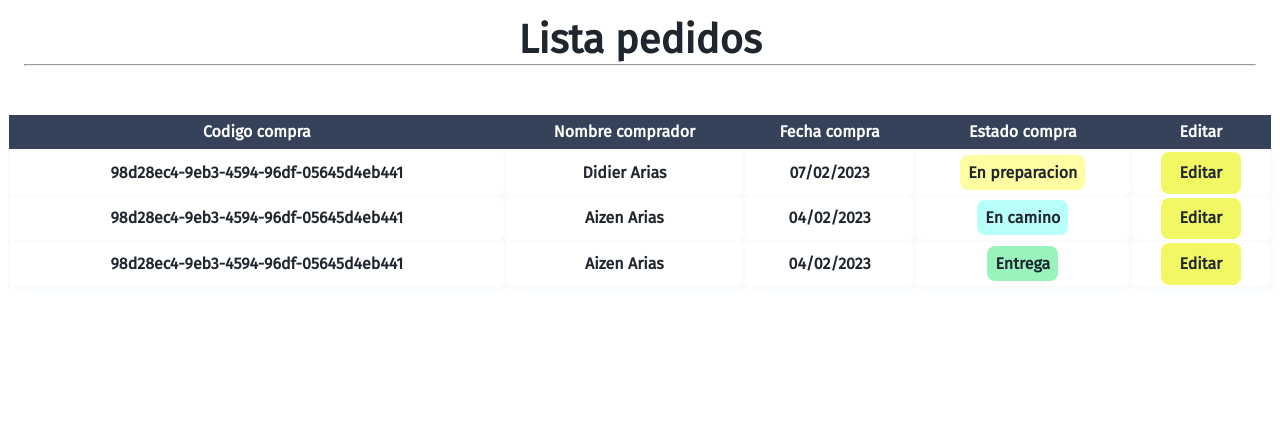
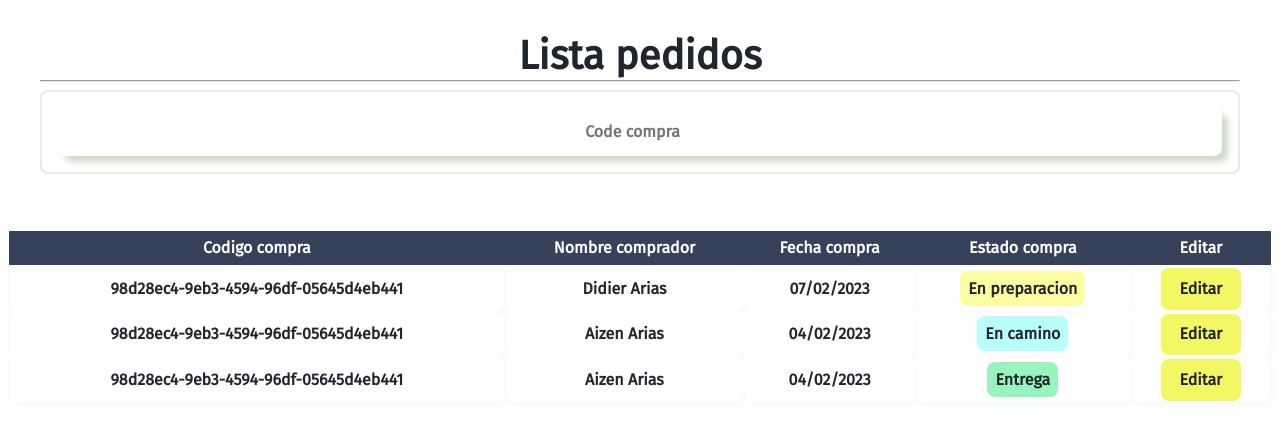
Before and after one commit to DidierDev672/AdminPlayaPez, a Vue app: page /orders in a window 1280 px wide. Shown: the top 440 px of the page. Built offline with nearby package versions, Linux system fonts and the light colour scheme.

Commit message:
Search filter, purchase code field

```diff
--- a/src/views/Order.vue
+++ b/src/views/Order.vue
@@ -52,6 +52,9 @@ export default {
     <div class="content-home">
       <h4>Lista pedidos</h4>
       <hr />
+      <div class="content-search">
+        <input type="search" class="field-text" placeholder="Code compra" />
+      </div>
     </div>
     <table class="table">
       <thead>
@@ -89,7 +92,7 @@ export default {
 }
 
 .content-home {
-  padding: 1rem;
+  padding: 2rem;
 }
 
 .content-home > h4 {
@@ -119,4 +122,31 @@ export default {
   font-size: 1rem;
   line-height: 2rem;
 }
+
+.content-search {
+  display: flex;
+  flex-direction: column;
+  gap: 20px;
+  justify-content: center;
+}
+
+.content-search {
+  border: 2px solid #E8EAE6;
+  border-radius: 0.5rem;
+  padding: 1rem;
+}
+
+.field-text {
+  border: none;
+  border-radius: 0.5rem;
+  box-shadow: 6px 6px 6px #CFDAC8;
+  text-align: center;
+  padding: 0.5rem;
+}
+
+.field-text {
+  font-weight: 800;
+  font-size: 1rem;
+  line-height: 2rem;
+}
 </style>
```
